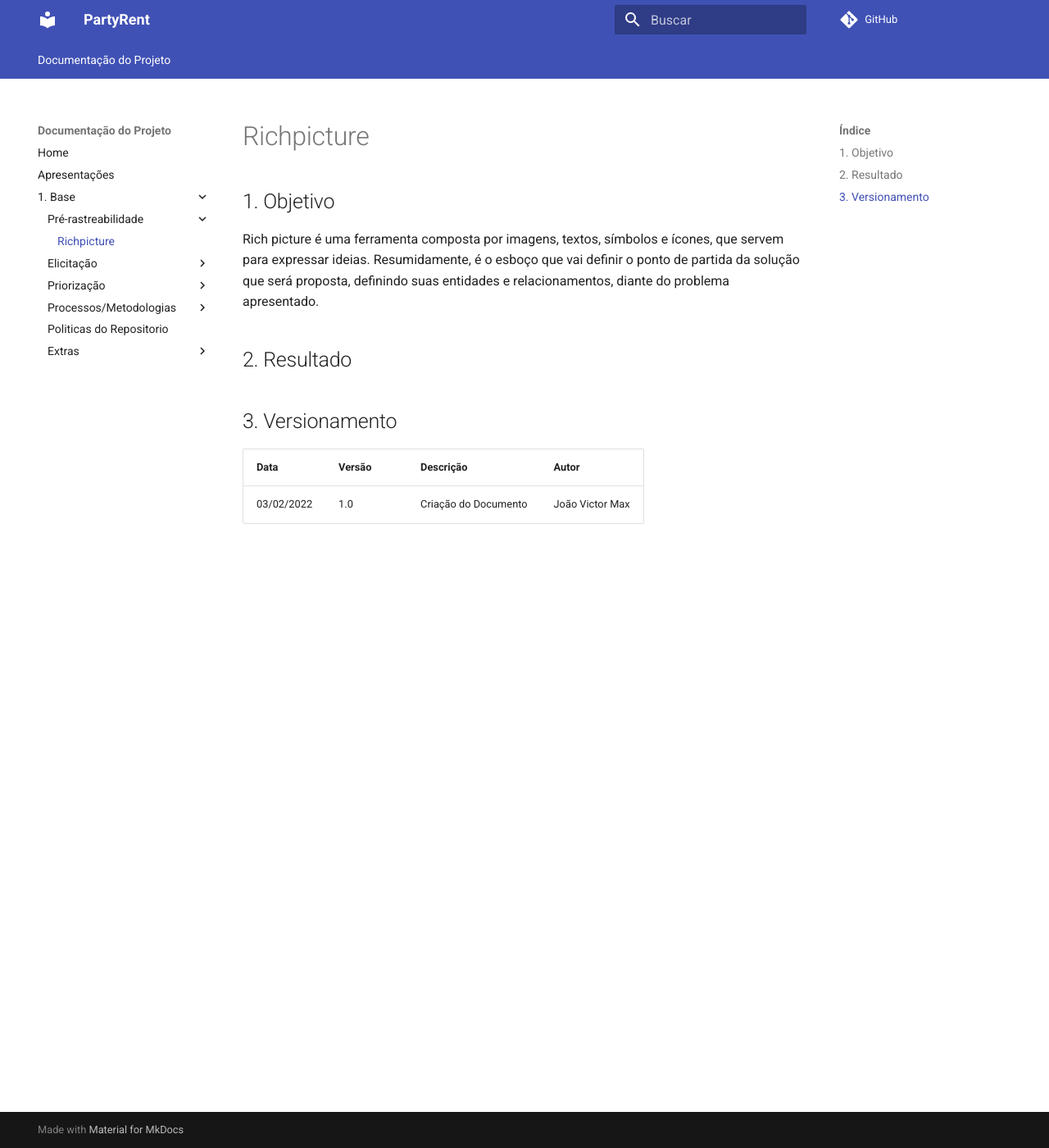
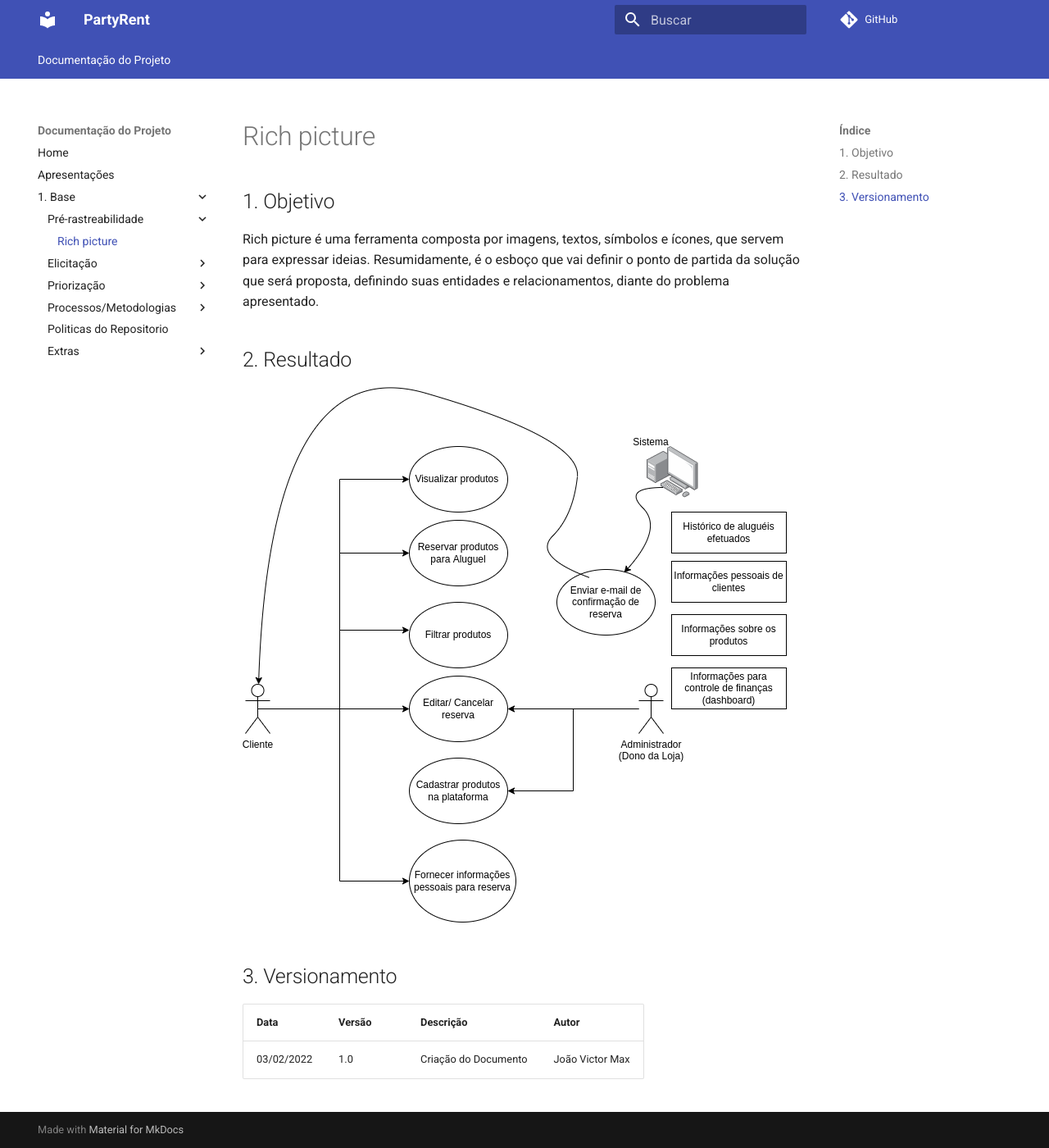
Before and after one commit to UnBArqDsw2021-2/2021.2_G7_-AluguelKitsFesta, an MkDocs documentation site: the page built from docs/Elicitacao/Richpicture.md, in a window 1280 px wide and 1400 px high. Shown: the whole window at 82% size. Built offline with MkDocs 1.6.1 and Material for MkDocs 9.7.7, drawn with Linux system fonts in a browser that asks for light colours; comment, search, counter and statistics services are not loaded.

Commit message:
adding rich picture result

```diff
--- a/docs/Elicitacao/Richpicture.md
+++ b/docs/Elicitacao/Richpicture.md
@@ -4,7 +4,7 @@ Rich picture é uma ferramenta composta por imagens, textos, símbolos e ícones
 
 ## 2. Resultado
 
-
+![richpicture_PR](richpicture_PR.png)
 
 
 ## 3. Versionamento
--- a/mkdocs.yml
+++ b/mkdocs.yml
@@ -20,7 +20,7 @@ nav:
           - Apresentações: ''
           - 1. Base:
                 - Pré-rastreabilidade:
-                      - Richpicture: 'Elicitacao/Richpicture.md'
+                      - Rich picture: 'Elicitacao/Richpicture.md'
                 - Elicitação:
                       - Brainstorming: 'Elicitacao/Brainstorm.md'
                       - Estimativas: 'Elicitacao/Estimativas.md'
```
